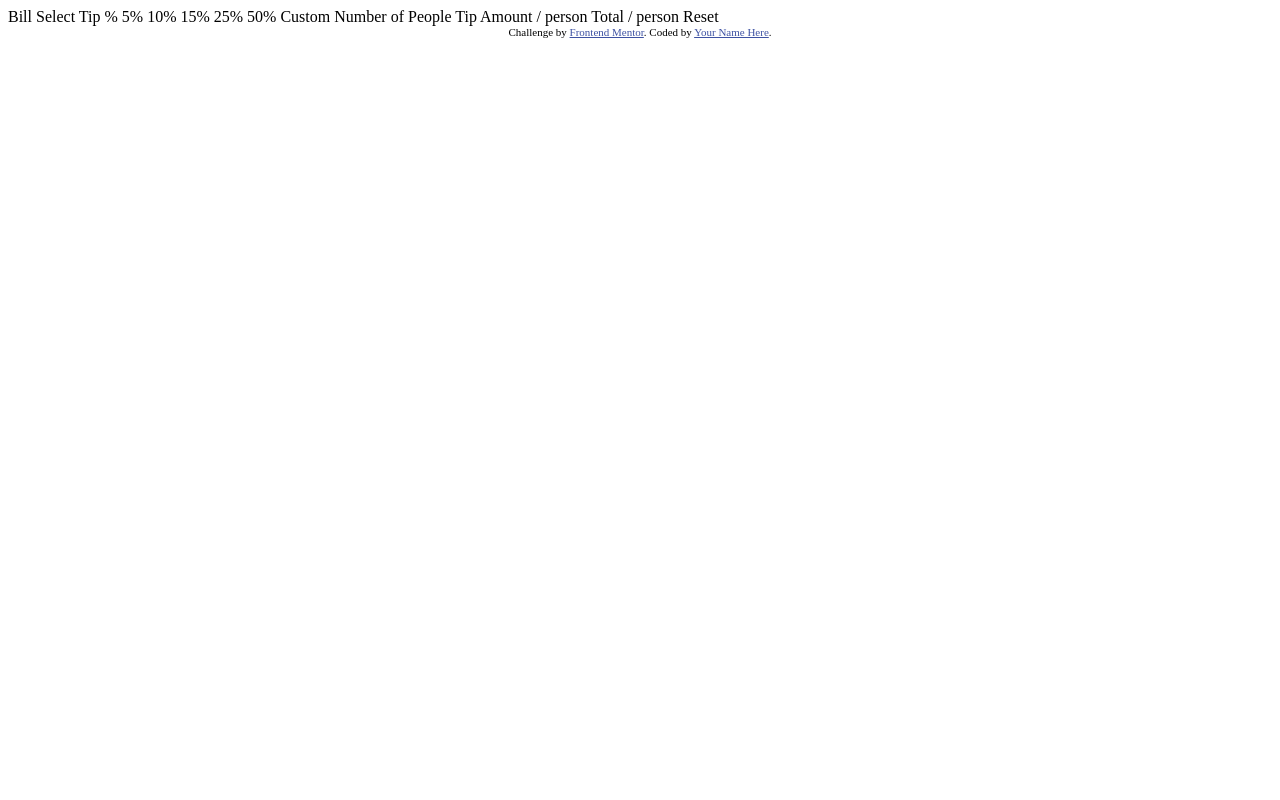
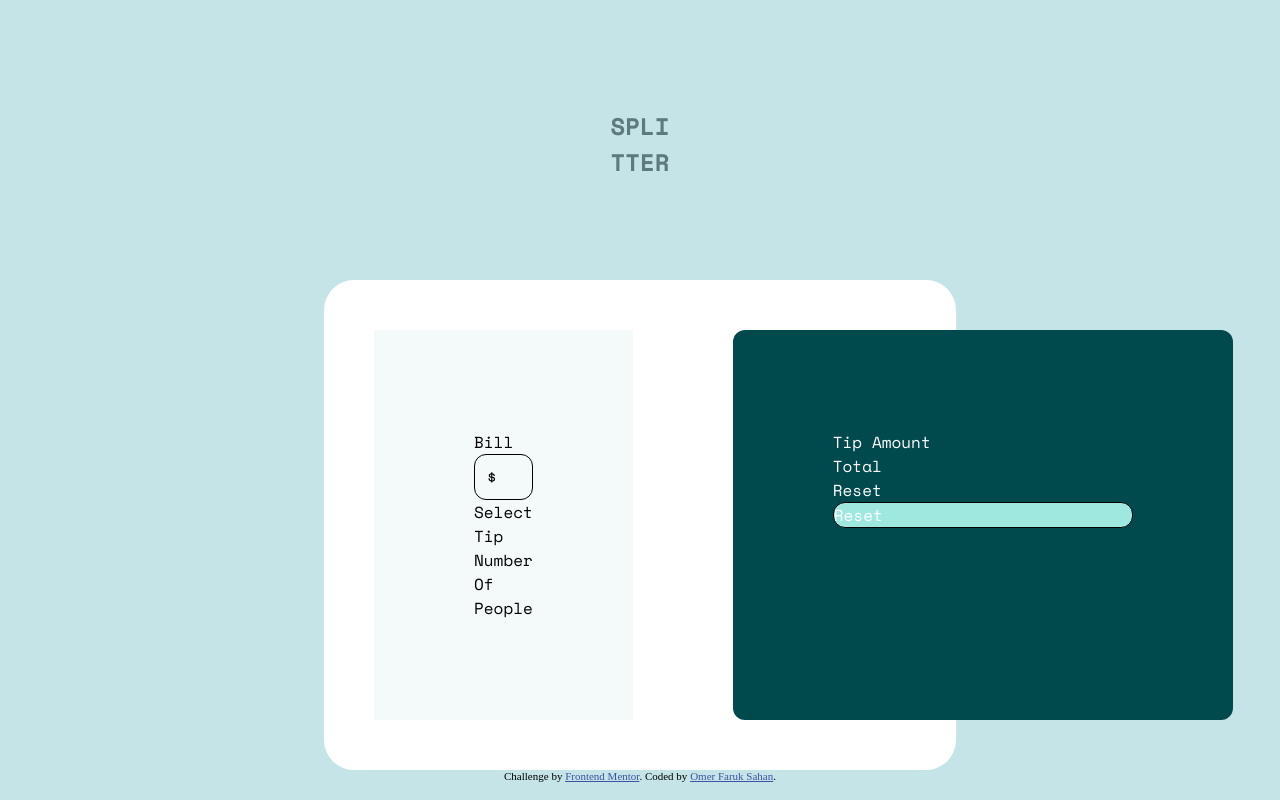
Before and after one commit to frksahan/calculator-app, a plain HTML site: page index.html in a window 1280 px wide. Drawn offline with nearby package versions, Linux system fonts and the light colour scheme.

Commit message:
initialize project

```diff
--- a/index.html
+++ b/index.html
@@ -1,44 +1,44 @@
 <!DOCTYPE html>
 <html lang="en">
+
 <head>
   <meta charset="UTF-8">
-  <meta name="viewport" content="width=device-width, initial-scale=1.0"> <!-- displays site properly based on user's device -->
+  <meta name="viewport" content="width=device-width, initial-scale=1.0">
+  <link rel="icon" type="image/png" sizes="32x32" href="./images/favicon-32x32.png">
+  <link rel="stylesheet" href="style.css">
+  <link rel="preconnect" href="https://fonts.googleapis.com">
+  <link rel="preconnect" href="https://fonts.gstatic.com" crossorigin>
+  <link href="https://fonts.googleapis.com/css2?family=Space+Mono:ital,wght@0,400;0,700;1,400;1,700&display=swap"
+    rel="stylesheet">
+  <title>Frontend Mentor | Tip Calculator App</title>
+</head>
 
-  <link rel="icon" type="image/png" sizes="32x32" href="./images/favicon-32x32.png">
-
-  <title>Frontend Mentor | Tip calculator app</title>
-
-  <!-- Feel free to remove these styles or customise in your own stylesheet 👍 -->
-  <style>
-    .attribution { font-size: 11px; text-align: center; }
-    .attribution a { color: hsl(228, 45%, 44%); }
-  </style>
-</head>
-<body>
-
-  Bill
-
-  Select Tip %
-  5%
-  10%
-  15%
-  25%
-  50%
-  Custom
-
-  Number of People
-
-  Tip Amount
-  / person
-
-  Total
-  / person
-
-  Reset
-
+<body class="background">
+  <section class="container">
+    <div class="header">
+      <a>SPLI<br>TTER</a>
+    </div>
+    <div class="inner-container">
+      <div class="left">
+        <div>Bill
+          <form class="input">$</form>
+        </div>
+        <div>Select Tip</div>
+        <div>Number Of People</div>
+      </div>
+      <div class="right">
+        <div>Tip Amount</div>
+        <div>Total</div>
+        <div>Reset
+          <form class="input-reset">Reset</form>
+        </div>
+      </div>
+    </div>
+  </section>
   <div class="attribution">
     Challenge by <a href="https://www.frontendmentor.io?ref=challenge" target="_blank">Frontend Mentor</a>.
-    Coded by <a href="#">Your Name Here</a>.
+    Coded by <a href="#">Omer Faruk Sahan</a>.
   </div>
 </body>
+
 </html>
--- /dev/null
+++ b/style.css
@@ -0,0 +1,75 @@
+.attribution {
+    font-size: 11px;
+    text-align: center;
+}
+
+.attribution a {
+    color: hsl(228, 45%, 44%);
+}
+
+.background {
+    background-color: hsl(185, 41%, 84%);
+
+}
+
+.container {
+    display: flex;
+    align-items: center;
+    flex-direction: column;
+}
+
+.header {
+    text-align: center;
+    padding: 100px;
+    color: hsl(186, 14%, 43%);
+    font-family: 'Space Mono', monospace;
+    font-size: 24px;
+    font-weight: bold;
+}
+
+.inner-container {
+    display: flex;
+    background-color: #fff;
+    height: 100%;
+    width: 50%;
+    flex-direction: row;
+    justify-content: space-around;
+    border-radius: 30px;
+}
+
+.left {
+    font-family: 'Space Mono', monospace;
+    background-color: hsl(189, 41%, 97%);
+    padding: 100px;
+    margin: 50px;
+}
+
+.input {
+    /* width: 100%; */
+    padding: 10px 12px;
+    /* margin: 2px 0; */
+    box-sizing: border-box;
+    border: 1px solid black;
+    border-radius: 12px;
+}
+
+.right {
+    font-family: 'Space Mono', monospace;
+    background-color: hsl(183, 100%, 15%);
+    padding: 100px;
+    margin: 50px;
+    border-radius: 12px;
+    color: #fff;
+}
+
+.input-reset {
+    display: flex;
+    /* width: 100%; */
+    /* padding: 10px 12px; */
+    /* margin: 2px 0; */
+    box-sizing: border-box;
+    border: 1px solid black;
+    border-radius: 12px;
+    background-color: #9FE8DF;
+    width: 300px;
+}
```
